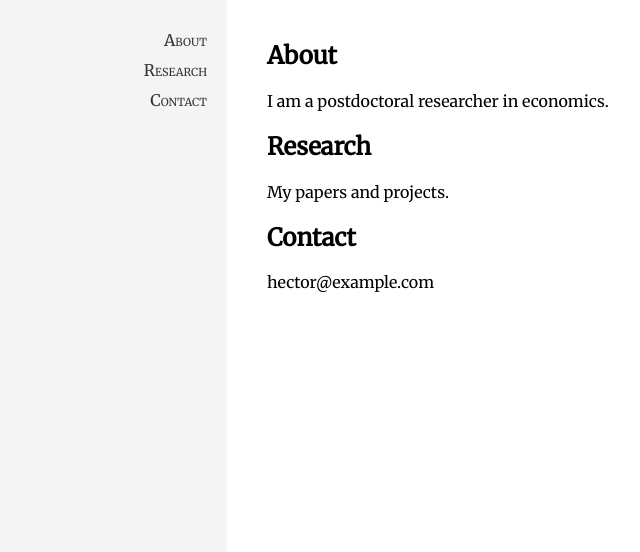
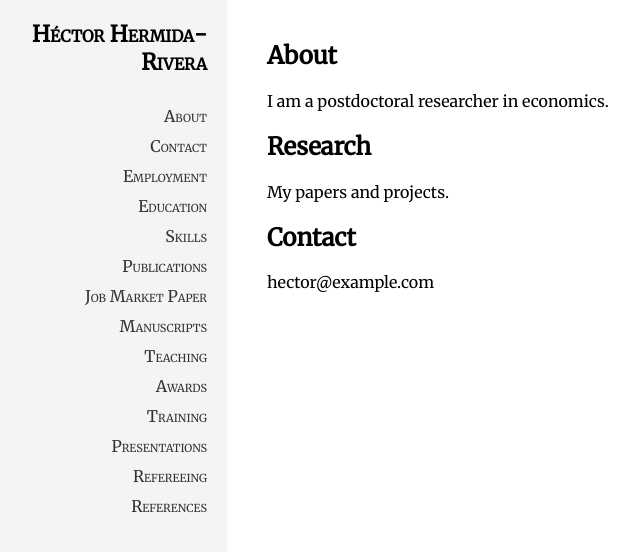
Before and after one commit to HectorHermidaRivera/hectorhermidarivera.github.io, a Jekyll site: the page built from index.md, in a window 1280 px wide. Shown: the top 552 px of the page, without its empty margins (33-673 px from the left). Built offline with Jekyll 4.4.1, drawn with Linux system fonts in a browser that asks for light colours.

Commit message:
Add navigation links to default layout

```diff
--- a/_layouts/default.html
+++ b/_layouts/default.html
@@ -8,9 +8,21 @@
 </head>
 <body>
   <div class="sidebar">
+    <div class="name">Héctor Hermida-Rivera</div>
     <a href="#about">About</a>
-    <a href="#research">Research</a>
     <a href="#contact">Contact</a>
+    <a href="#employment">Employment</a>
+    <a href="#education">Education</a>
+    <a href="#skills">Skills</a>
+    <a href="#publications">Publications</a>
+    <a href="#jobmarketpaper">Job Market Paper</a>
+    <a href="#manuscripts">Manuscripts</a>
+    <a href="#teaching">Teaching</a>
+    <a href="#awards">Awards</a>
+    <a href="#training">Training</a>
+    <a href="#presentations">Presentations</a>
+    <a href="#refereeing">Refereeing</a>
+    <a href="#references">References</a>
   </div>
 
   <div class="content">
```
